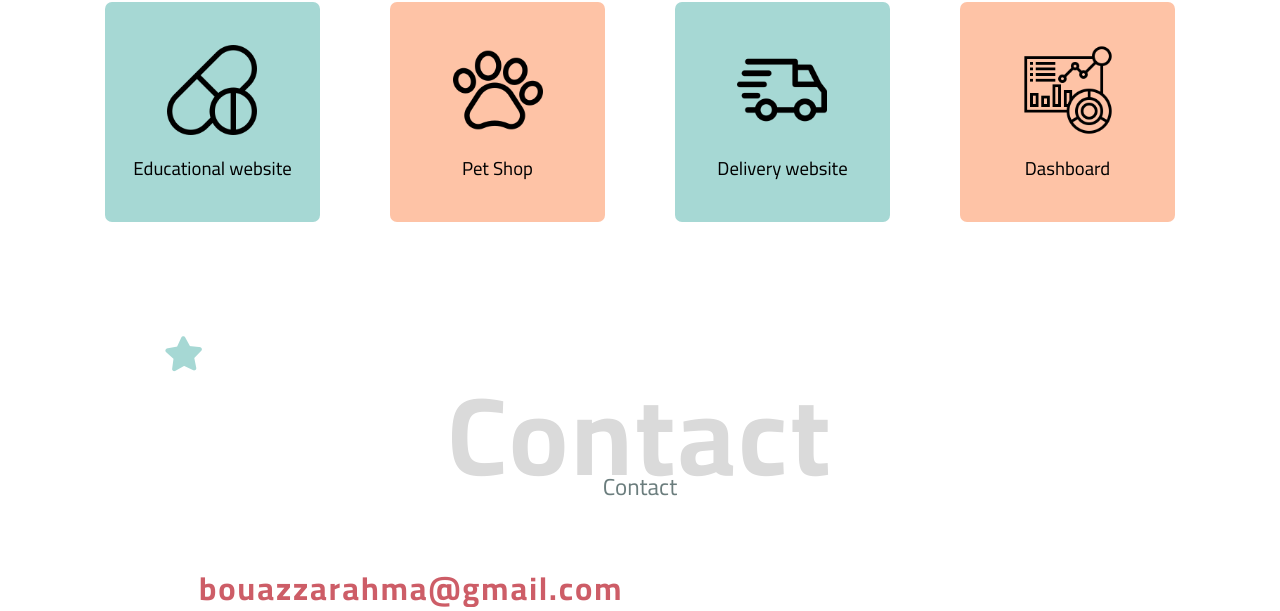
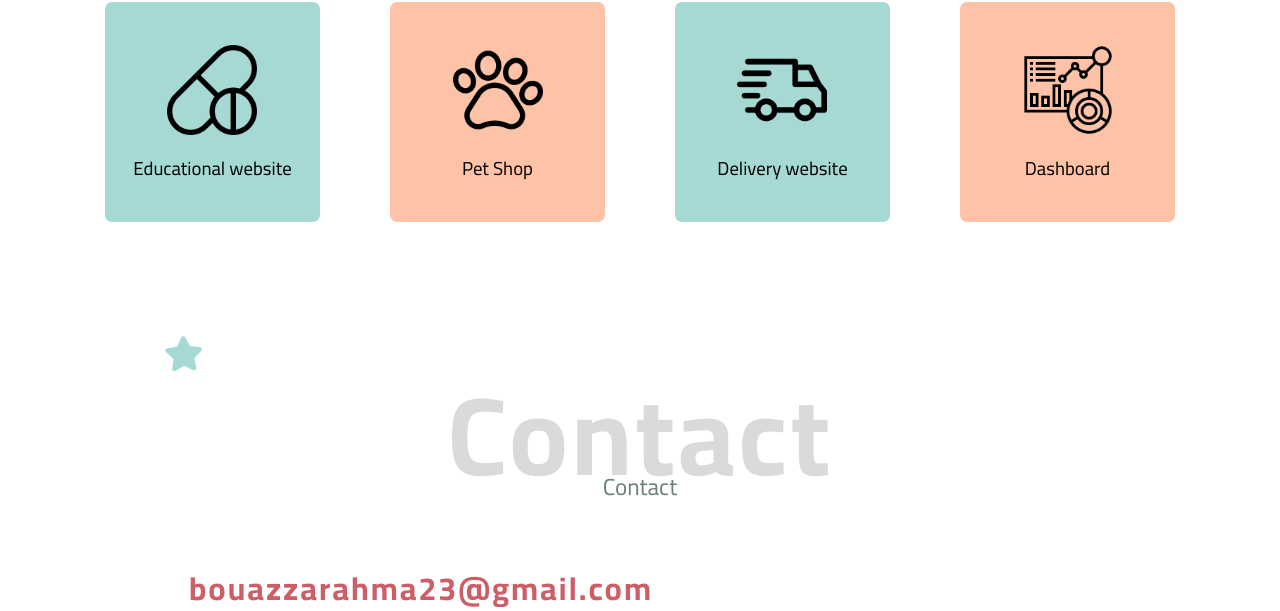
Before and after one commit to rahmads773/rahma, a plain HTML site: page index.html in a window 1280 px wide. Shown: the part 2672-3283 px from the top of the page. Drawn offline with Linux system fonts and the light colour scheme.

Commit message:
Update index.html

```diff
--- a/index.html
+++ b/index.html
@@ -298,7 +298,7 @@
       <p class="mini-title">Contact</p>
       <div class="container">
 <div class="text">
-<div class="email"><a href="mailto:bouazzarahma@gmail.com?subject=Contact"  target="_blank">bouazzarahma@gmail.com</a></div>
+<div class="email"><a href="mailto:bouazzarahma23@gmail.com?subject=Contact"  target="_blank">bouazzarahma23@gmail.com</a></div>
 <p>you can find me on...</p>
 <div class="links">
   <a href="https://www.facebook.com/rahma.bouazza.3/" target="_blank"><img src="portfolio/facebook-svgrepo-com.svg" alt="fb"></a>
```
